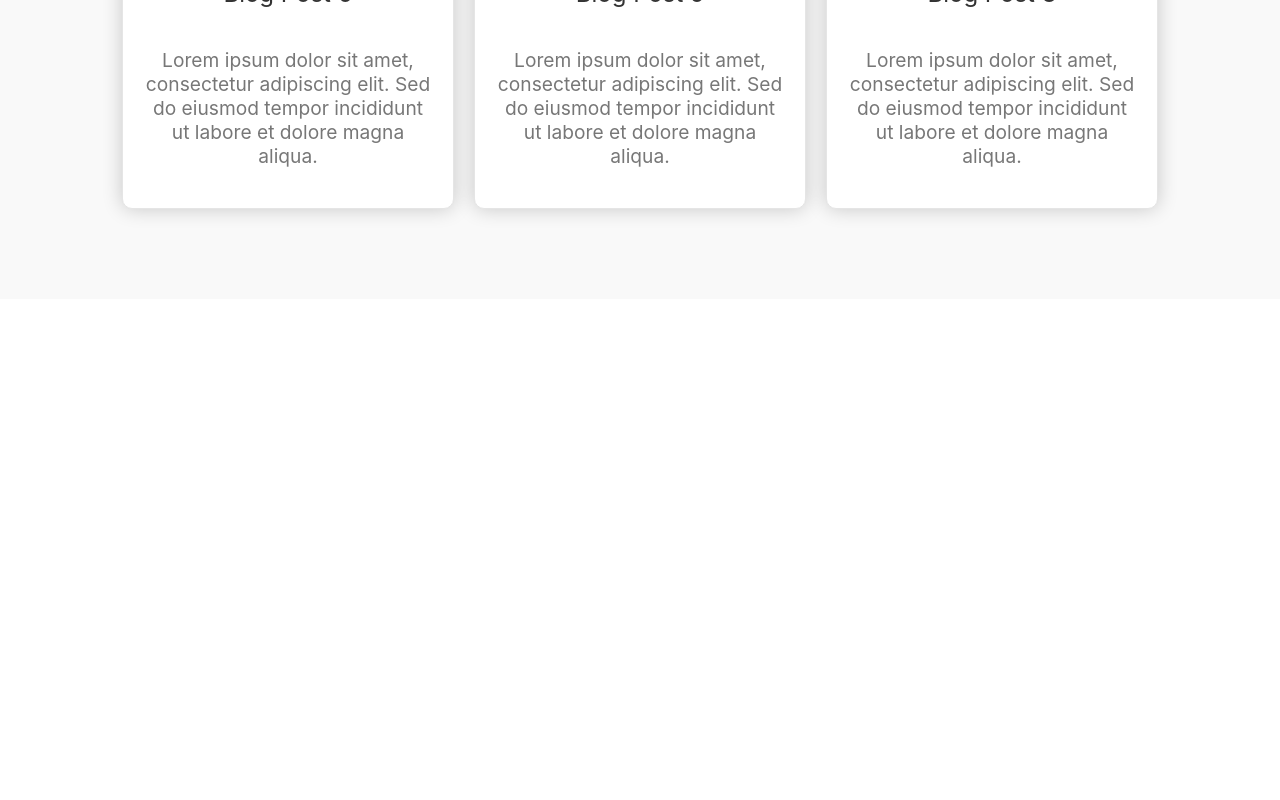
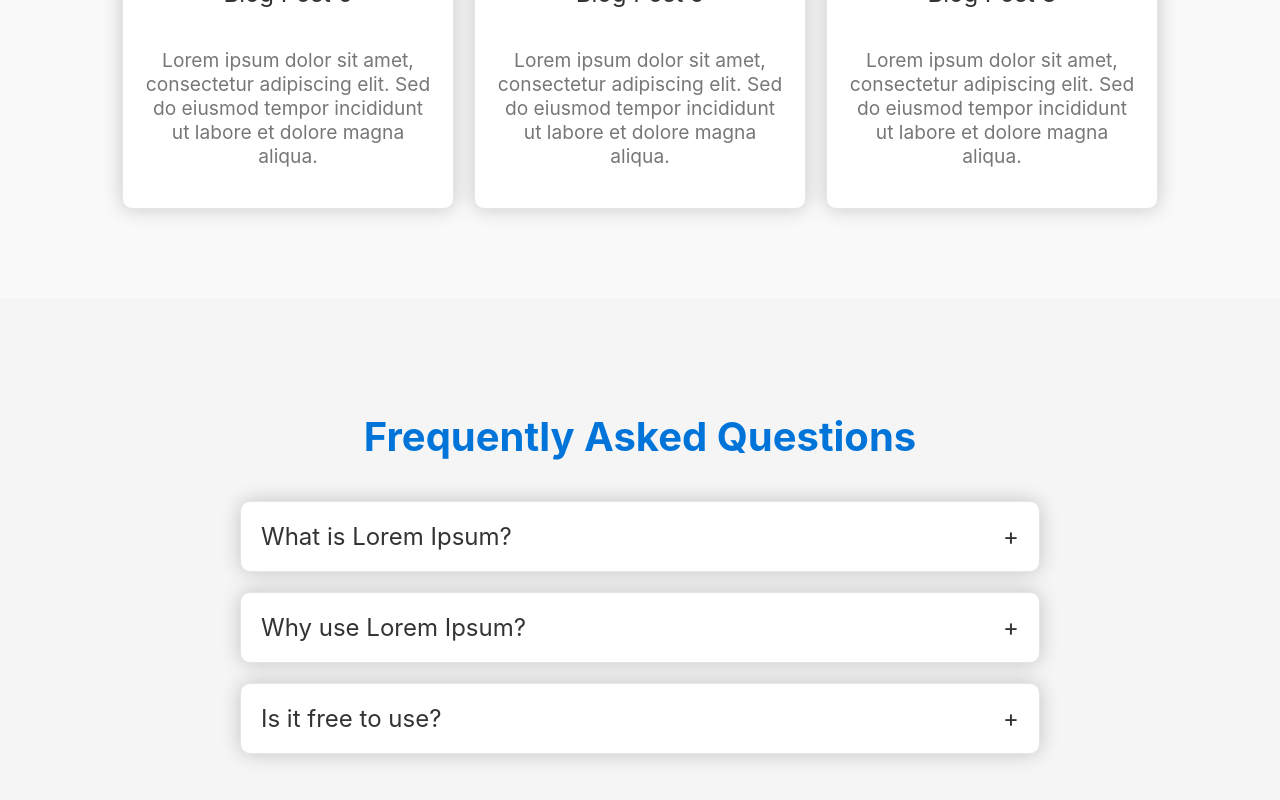
Before and after one commit to hr-sobuj/react-landing-page, a React (Create React App) app: page / in a window 1280 px wide. Shown: the part 4526-5326 px from the top of the page. Before the commit the page ends 4825 px from the top, so only its background shows below. Built offline with nearby package versions, Linux system fonts and the light colour scheme.

Commit message:
faq section initially done

```diff
--- a/src/container/HomeContainer/FAQ.jsx
+++ b/src/container/HomeContainer/FAQ.jsx
@@ -1,9 +1,61 @@
-import React from 'react'
+import React, { useState } from "react";
+import styles from "../../styles/FAQ.module.css";
 
 function FAQ() {
+  const [faqs, setFaqs] = useState([
+    {
+      question: "What is Lorem Ipsum?",
+      answer:
+        "Lorem Ipsum is simply dummy text of the printing and typesetting industry.",
+      isOpen: false,
+    },
+    {
+      question: "Why use Lorem Ipsum?",
+      answer:
+        "Lorem Ipsum is a great way to add placeholder text to your projects.",
+      isOpen: false,
+    },
+    {
+      question: "Is it free to use?",
+      answer: "Yes, Lorem Ipsum is free to use for any purpose.",
+      isOpen: false,
+    },
+  ]);
+
+  const toggleFAQ = (index) => {
+    setFaqs((prevFaqs) =>
+      prevFaqs.map((faq, i) =>
+        i === index
+          ? { ...faq, isOpen: !faq.isOpen }
+          : { ...faq, isOpen: false }
+      )
+    );
+  };
+
   return (
-    <div>FAQ</div>
-  )
+    <div className={styles.faq}>
+      <div className={styles.faqContainer}>
+        <h2 className={styles.faqTitle}>Frequently Asked Questions</h2>
+        <div className={styles.faqList}>
+          {faqs.map((faq, index) => (
+            <div
+              key={index}
+              className={`${styles.faqItem} ${faq.isOpen ? styles.open : ""}`}
+            >
+              <div
+                className={styles.faqQuestion}
+                onClick={() => toggleFAQ(index)}
+              >
+                {faq.question}
+                <div className={styles.faqIcon}>{faq.isOpen ? "-" : "+"}</div>
+              </div>
+              <div className={styles.faqAnswer}>{faq.answer}</div>
+            </div>
+          ))}
+        </div>
+      </div>
+    </div>
+  );
 }
 
-export default FAQ
+export default FAQ;
--- a/src/pages/HomePage.jsx
+++ b/src/pages/HomePage.jsx
@@ -1,5 +1,6 @@
 import AboutSection from "../container/HomeContainer/AboutSection";
 import Blog from "../container/HomeContainer/Blog";
+import FAQ from "../container/HomeContainer/FAQ";
 import HeroSection from "../container/HomeContainer/HeroSection";
 import Portfolio from "../container/HomeContainer/Portfolio";
 import Services from "../container/HomeContainer/Services";
@@ -14,6 +15,7 @@ export default function HomePage() {
       <Testimonials />
       <Portfolio />
       <Blog />
+      <FAQ />
     </>
   );
 }
--- /dev/null
+++ b/src/styles/FAQ.module.css
@@ -0,0 +1,100 @@
+/* FAQ styling */
+.faq {
+  background-color: #f5f5f5;
+  padding: 80px 0;
+}
+
+/* Styling for the title */
+.faqTitle {
+  font-size: 2.5rem;
+  color: #0074d9;
+  font-weight: bold;
+  margin-bottom: 40px;
+  transition: color 0.3s;
+  text-align: center;
+}
+
+/* FAQ container */
+.faqContainer {
+  max-width: 800px;
+  margin: 0 auto;
+}
+
+/* FAQ list */
+.faqList {
+  display: flex;
+  flex-direction: column;
+  gap: 20px;
+}
+
+/* FAQ item */
+.faqItem {
+  background-color: #fff;
+  border: 1px solid #e5e5e5;
+  border-radius: 10px;
+  box-shadow: 0px 0px 20px rgba(0, 0, 0, 0.2);
+  transition: transform 0.3s;
+  display: flex;
+  flex-direction: column;
+  padding: 20px;
+  cursor: pointer;
+}
+
+.faqItem.open {
+  transform: scaleY(1.05);
+}
+
+/* Styling for FAQ questions */
+.faqQuestion {
+  font-size: 1.5rem;
+  color: #333;
+  display: flex;
+  justify-content: space-between;
+  align-items: center;
+}
+
+.faqIcon {
+  font-size: 1.5rem;
+}
+
+/* Styling for FAQ answers */
+.faqAnswer {
+  font-size: 1.2rem;
+  color: #777;
+  display: none;
+}
+
+/* FAQ item click */
+.faqItem.open .faqAnswer {
+  display: block;
+}
+
+/* Responsive styles for tablets */
+@media (max-width: 768px) {
+  .faqList {
+    flex-direction: column;
+  }
+
+  .faqItem {
+    width: 100%;
+  }
+}
+
+/* Responsive styles for mobile */
+@media (max-width: 480px) {
+  .faqTitle {
+    font-size: 2rem;
+  }
+
+  .faqQuestion {
+    font-size: 1.3rem;
+  }
+
+  .faqIcon {
+    font-size: 1.3rem;
+  }
+
+  .faqAnswer {
+    font-size: 1.1rem;
+  }
+}
```
Also changed, not shown: src/container/HomeContainer/ContactSection.jsx (deleted, +0 -7 lines), src/container/HomeContainer/Newsletter.jsx (added, +9 -0 lines), src/container/HomeContainer/Products.jsx (deleted, +0 -9 lines).
